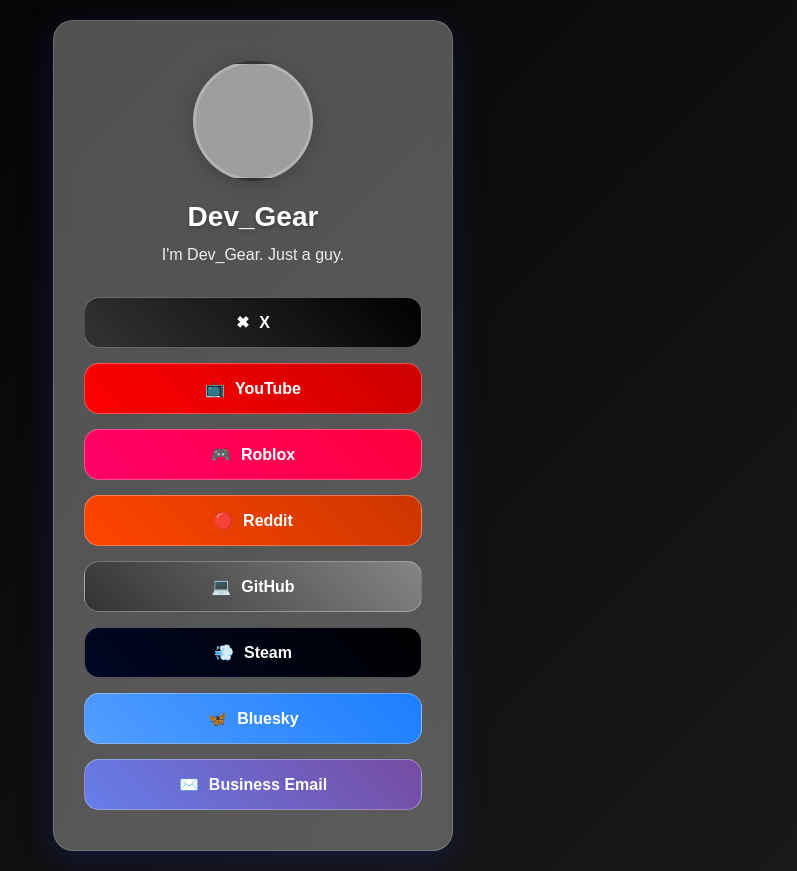
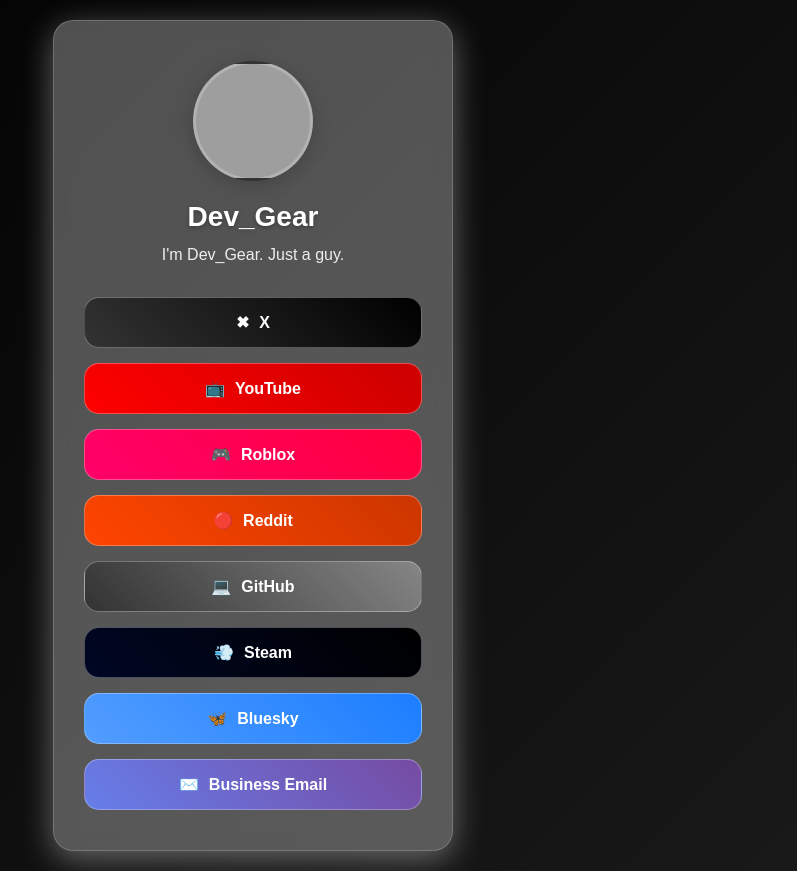
Before and after one commit to DevGeah/SocialsSite, a plain HTML site: page index.html in a window 1280 px wide. Shown: the whole page, without its empty margins (387-1184 px from the left). Drawn offline with Linux system fonts and the light colour scheme; grey boxes are pictures that could not be loaded.

Commit message:
Update index.html

```diff
--- a/index.html
+++ b/index.html
@@ -29,7 +29,7 @@
             max-width: 400px;
             width: 100%;
             text-align: center;
-            box-shadow: 0 8px 32px rgba(31, 38, 135, 0.37);
+            box-shadow: 0 8px 32px rgba(255,255,255, 0.37);
             border: 1px solid rgba(255, 255, 255, 0.18);
             animation: fadeIn 0.8s ease-out;
         }
```
